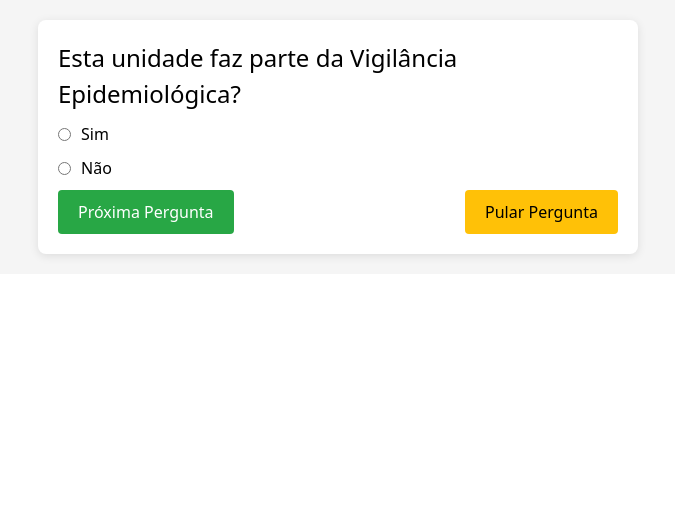
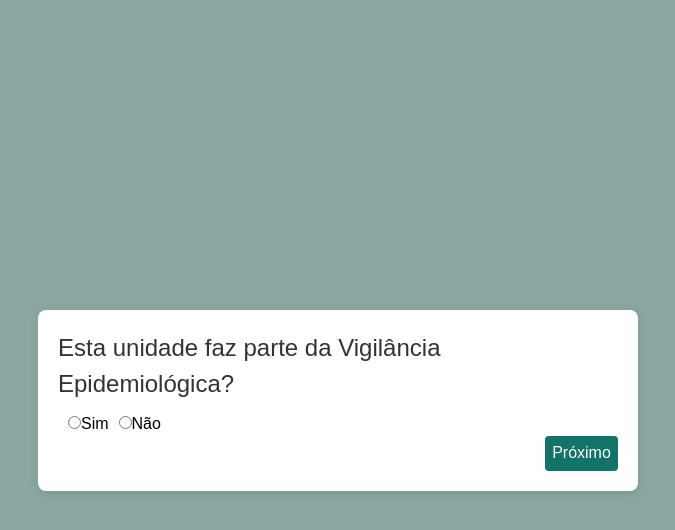
Before and after one commit to andersonbuenos/pesquisasaude, a React (Vite) app in the folder pesquisasaude/: page /questions in a window 1280 px wide. Shown: the top 530 px of the page, without its empty margins (302-977 px from the left). Built offline with nearby package versions, Linux system fonts and the light colour scheme.

Commit message:
edição do forms

```diff
--- a/pesquisasaude/src/components/Questions.css
+++ b/pesquisasaude/src/components/Questions.css
@@ -4,7 +4,11 @@
   align-items: center;
   flex-direction: column;
   padding: 20px;
-    background-color: #f5f5f5;
+  background-color: #8AA6A3; /* Cor de fundo mais suave */
+  height: 100vh; /* Preencher a altura da tela */
+  font-family: 'Montserrat', sans-serif; /* Fonte mais legível */
+  font-style: bold;
+  font-weight: 400;
 }
 
 .question-card {
@@ -16,39 +20,56 @@
   max-width: 600px;
 }
 
+.question-card:hover {
+  transform: translateY(-2px); /* Levantar um pouco o card ao passar o mouse */
+}
+
 .question-title {
   font-size: 1.5rem;
   margin-bottom: 10px;
+  color: #333; /* Texto mais escuro para melhor legibilidade */
 }
 
 .option-container {
   display: flex;
   align-items: center;
-    margin: 10px 0;
+  margin: 15px 0;
 }
 
 .option-label {
   margin-left: 10px;
 }
 
-  .text-input {
+/* Estilo do Input de Texto */
+input[type="text"] {
   width: 100%;
   padding: 10px;
   margin-bottom: 20px;
   border: 1px solid #ccc;
   border-radius: 4px;
+  font-size: 1rem;
+  transition: border-color 0.3s ease, box-shadow 0.3s ease;
 }
 
-  .button-container {
+input[type="text"]:focus {
+  border-color: #66afe9; /* Cor da borda ao focar */
+  box-shadow: 0 0 5px rgba(102, 175, 233, .8); /* Sombra suave ao focar */
+  outline: none; /* Remove a borda padrão */
+}
+
+/* Estilo dos Botões */
+.navigation-buttons {
   display: flex;
   justify-content: space-between;
 }
 
-  .next-button, .skip-button {
+button {
   padding: 10px 20px;
   border: none;
   border-radius: 4px;
   cursor: pointer;
+  font-size: 1rem;
+  transition: background-color 0.3s ease, transform 0.3s ease;
 }
 
 .next-button {
@@ -56,12 +77,25 @@
   color: white;
 }
 
-  .skip-button {
-    background-color: #ffc107;
-    color: black;
+.next-button:hover {
+  background-color: #218838; /* Escurece ao passar o mouse */
+  transform: translateY(-2px); /* Efeito de levantar o botão */
 }
 
-  .thank-you-message {
+.skip-button {
+  background-color:#127369;
+  color: #fff;
+  width: 73px;
+  height: 35px;
+}
+
+.skip-button:hover {
+  background-color: #10403B; /* Escurece ao passar o mouse */
+  transform: translateY(-2px); /* Efeito de levantar o botão */
+}
+
+.end-message {
   text-align: center;
   font-size: 1.5rem;
+  color: #333; /* Texto mais escuro para melhor legibilidade */
 }
--- a/pesquisasaude/src/components/Questions.tsx
+++ b/pesquisasaude/src/components/Questions.tsx
@@ -1,7 +1,7 @@
 import React, { useState } from "react";
-import './Questions.css'; // Importando o arquivo de estilos CSS
+import './Questions.css';
 
-// Definindo a interface para formData
+// Defina a estrutura do objeto de dados do formulário
 interface FormData {
   vigilanciaEpidemiologica: string;
   leitosUTI: string;
@@ -36,7 +36,6 @@ interface FormData {
 }
 
 const Questions = () => {
-  // Usando a interface FormData para tipar o estado
   const [formData, setFormData] = useState<FormData>({
     vigilanciaEpidemiologica: "",
     leitosUTI: "",
@@ -84,218 +83,116 @@ const Questions = () => {
   const [currentQuestionIndex, setCurrentQuestionIndex] = useState(0);
 
   const questions = [
-    // Suas perguntas aqui...
-    {
-      question: "Esta unidade faz parte da Vigilância Epidemiológica?",
-      options: ["Sim", "Não"],
-      key: "vigilanciaEpidemiologica",
-    },
-    {
-      question: "Possui leitos de UTI?",
-      options: [
-        "Somente UTI Adulto",
-        "Somente UTI Infantil",
-        "UTI Adulto e Pediátrico",
-        "Não possui UTI",
-      ],
-      key: "leitosUTI",
-    },
-    // Continue adicionando suas perguntas
-    {
-      question: "Quais observações você gostaria de adicionar?",
-      type: "text",
-      key: "observacoesA",
-    },
-    {
-      question: "Qual o nome do responsável pela Vigilância Epidemiológica?",
-      type: "text",
-      key: "nomeVigEpi",
-    },
-    {
-      question: "Qual o contato da Vigilância Epidemiológica?",
-      type: "text",
-      key: "contatoVigEpi",
-    },
-    {
-      question: "A unidade possui RT da Rede Frio?",
-      options: ["Sim", "Não"],
-      key: "rtRedeFrio",
-    },
-    {
-      question: "Qual o e-mail do RT?",
-      type: "text",
-      key: "emailRT",
-    },
-    {
-      question: "Qual o telefone do RT?",
-      type: "text",
-      key: "telefoneRT",
-    },
-    {
-      question: "Quais comentários adicionais você gostaria de fazer?",
-      type: "text",
-      key: "comentariosB",
-    },
-    {
-      question: "A unidade pertence à Rede Frio Municipal?",
-      options: ["Sim", "Não"],
-      key: "redeFrioMunicipal",
-    },
-    {
-      question: "Que tipos de soros a unidade possui?",
-      options: [
-        "Anti-botrópico",
-        "Anti-crotálico",
-        "Anti-elapídico",
-        "Anti-laquético",
-        "Anti-botrópico/crotálico",
-        "Anti-botrópico/laquético",
-        "Anti-aracnídico",
-        "Anti-escorpiônico",
-        "Anti-loxoscélico",
-        "Anti-lonômico",
-      ],
-      key: "tipoSoros",
-    },
-    {
-      question: "Como está o armazenamento de soros?",
-      options: ["Adequado", "Inadequado"],
-      key: "armazenamento",
-    },
-    {
-      question: "Como está a manutenção da estrutura?",
-      options: ["Adequado", "Inadequado"],
-      key: "manutencaoEstrutura",
-    },
-    {
-      question: "Quais comentários sobre a manutenção você gostaria de adicionar?",
-      type: "text",
-      key: "comentariosManutencao",
-    },
-    {
-      question: "A unidade possui equipamentos de conservação?",
-      options: ["Sim", "Não"],
-      key: "equipamentoConservacao",
-    },
-    {
-      question: "Como está o armazenamento de conservação?",
-      options: ["Adequado", "Inadequado"],
-      key: "armazenamentoConservacao",
-    },
-    {
-      question: "Quais comentários sobre a conservação você gostaria de adicionar?",
-      type: "text",
-      key: "comentariosConservacao",
-    },
-    {
-      question: "Como está o controle de estoque?",
-      options: ["Adequado", "Inadequado"],
-      key: "controleEstoque",
-    },
-    {
-      question: "Houve intercorrências?",
-      options: ["Sim", "Não"],
-      key: "intercorrencia",
-    },
-    {
-      question: "Os registros de notificações estão adequados?",
-      options: ["Sim", "Não"],
-      key: "registrosNotificacoes",
-    },
-    {
-      question: "Como está o transporte de soros?",
-      options: ["Adequado", "Inadequado"],
-      key: "transporte",
-    },
-    {
-      question: "A equipe recebeu capacitação?",
-      options: ["Sim", "Não"],
-      key: "capacitacaoEquipe",
-    },
-    {
-      question: "O PGRSS está implementado?",
-      options: ["Sim", "Não"],
-      key: "pgrss",
-    },
-    {
-      question: "A unidade possui licença sanitária?",
-      options: ["Sim", "Não"],
-      key: "licencaSanitaria",
-    },
-    {
-      question: "Qual o status do RT?",
-      options: ["Ativo", "Inativo"],
-      key: "rtStatus",
-    },
-    {
-      question: "Qual o nome do substituto do RT?",
-      type: "text",
-      key: "substitutoRT.nome",
-    },
-    {
-      question: "Qual o telefone do substituto do RT?",
-      type: "text",
-      key: "substitutoRT.telefone",
-    },
-    {
-      question: "Qual o e-mail do substituto do RT?",
-      type: "text",
-      key: "substitutoRT.email",
-    },
+    { question: "Esta unidade faz parte da Vigilância Epidemiológica?", options: ["Sim", "Não"], key: "vigilanciaEpidemiologica", isRequired: true },
+    { question: "Possui leitos de UTI?", options: ["Somente UTI Adulto", "Somente UTI Infantil", "UTI Adulto e Pediátrico", "Não possui UTI"], key: "leitosUTI", isRequired: true },
+    { question: "Quais observações você gostaria de adicionar?", type: "text", key: "observacoesA" },
+    { question: "Qual o nome do RT da Vigilância Epidemiológica?", type: "text", key: "nomeVigEpi", isRequired: true },
+    { question: "Qual o contato do RT da Vigilância Epidemiológica?", type: "text", key: "contatoVigEpi", isRequired: true },
+    { question: "Qual o nome do RT da Rede de Frio?", type: "text", key: "rtRedeFrio", isRequired: true },
+    { question: "Qual o e-mail do RT da Rede de Frio?", type: "text", key: "emailRT", isRequired: true },
+    { question: "Qual o telefone do RT da Rede de Frio?", type: "text", key: "telefoneRT", isRequired: true },
+    { question: "Comentários adicionais sobre o RT da Rede de Frio:", type: "text", key: "comentariosB" },
+    { question: "A unidade possui rede de frio municipal?", options: ["Sim", "Não"], key: "redeFrioMunicipal", isRequired: true },
+    { question: "Qual o tipo de soros disponíveis?", options: ["Anti-botrópico", "Anti-crotálico", "Anti-elapídico", "Anti-laquético"], key: "tipoSoros", isRequired: true },
+    { question: "Como é feito o armazenamento?", options: ["Adequado", "Inadequado"], key: "armazenamento", isRequired: true },
+    { question: "Manutenção da estrutura é feita regularmente?", options: ["Sim", "Não"], key: "manutencaoEstrutura", isRequired: true },
+    { question: "Comentários sobre a manutenção da estrutura:", type: "text", key: "comentariosManutencao" },
+    { question: "Equipamentos de conservação estão em boas condições?", options: ["Sim", "Não"], key: "equipamentoConservacao", isRequired: true },
+    { question: "Como é feito o armazenamento da conservação?", options: ["Adequado", "Inadequado"], key: "armazenamentoConservacao", isRequired: true },
+    { question: "Comentários sobre a conservação:", type: "text", key: "comentariosConservacao" },
+    { question: "Controle de estoque é feito regularmente?", options: ["Sim", "Não"], key: "controleEstoque", isRequired: true },
+    { question: "Como a unidade lida com intercorrências?", options: ["Protocolo definido", "Não há protocolo"], key: "intercorrencia", isRequired: true },
+    { question: "Registros e notificações são realizados corretamente?", options: ["Sim", "Não"], key: "registrosNotificacoes", isRequired: true },
+    { question: "O transporte da vacina está adequado?", options: ["Sim", "Não"], key: "transporte", isRequired: true },
+    { question: "A equipe foi capacitada para a conservação da vacina?", options: ["Sim", "Não"], key: "capacitacaoEquipe", isRequired: true },
+    { question: "O PGRSS está implementado na unidade?", options: ["Sim", "Não"], key: "pgrss", isRequired: true },
+    { question: "A unidade possui licença sanitária?", options: ["Sim", "Não"], key: "licencaSanitaria", isRequired: true },
+    { question: "Qual é o status do RT da unidade?", options: ["Ativo", "Substituto"], key: "rtStatus", isRequired: true },
+    { question: "Nome do substituto do RT:", type: "text", key: "substitutoRT.nome" },
+    { question: "Telefone do substituto do RT:", type: "text", key: "substitutoRT.telefone" },
+    { question: "E-mail do substituto do RT:", type: "text", key: "substitutoRT.email" },
+    // Outras perguntas...
   ];
 
-  const handleChange = (key: string, value: string) => {
-    setFormData((prevData) => ({ ...prevData, [key]: value }));
+  const handleNextQuestion = () => {
+    const currentKey = questions[currentQuestionIndex].key as keyof FormData; // Asserção de tipo
+
+    // Verifique se o formData contém a chave e se o valor não está vazio
+    if (formData[currentKey] !== undefined && formData[currentKey] !== '') {
+      setCurrentQuestionIndex((prevIndex) => prevIndex + 1);
+    }
   };
 
-  const handleNextQuestion = () => {
-    setCurrentQuestionIndex((prevIndex) => prevIndex + 1);
-  };
 
   const handleSkipQuestion = () => {
     setCurrentQuestionIndex((prevIndex) => prevIndex + 1);
   };
+
+  const handleOptionChange = (key: string, value: string) => {
+    // Atualiza o estado do formData ao selecionar uma opção
+    setFormData((prevData) => ({
+      ...prevData,
+      [key]: value,
+    }));
+  };
+
+  const handleTextChange = (key: string, value: string) => {
+    // Atualiza o estado do formData ao digitar um texto
+    setFormData((prevData) => ({
+      ...prevData,
+      [key]: value,
+    }));
+  };
+
+  const TextInput = ({ value, onChange }: { value: string; onChange: (value: string) => void }) => (
+    <input
+      type="text"
+      value={value}
+      onChange={(e) => onChange(e.target.value)}
+    />
+  );
+
+  // Uso no JSX
+  type FormDataKeys = keyof FormData; // Define as chaves do FormData
+
+  const currentKey: FormDataKeys = questions[currentQuestionIndex].key as FormDataKeys; // Assegura que currentKey é um FormDataKey
+  const value = formData[currentKey] as string;
 
   return (
     <div className="questions-container">
       {currentQuestionIndex < questions.length ? (
         <div className="question-card">
           <h3 className="question-title">{questions[currentQuestionIndex]?.question}</h3>
-          {questions[currentQuestionIndex]?.type === "text" ? (
+          {questions[currentQuestionIndex].options ? (
+            <div>
+              {questions[currentQuestionIndex].options.map((option) => (
+                <label class="option-label" key={option}>
+                  <input
+                    type="radio"
+                    name={questions[currentQuestionIndex].key}
+                    value={option}
+                    onChange={() => handleOptionChange(questions[currentQuestionIndex].key, option)}
+                  />
+                  {option}
+                </label>
+              ))}
+            </div>
+          ) : (
             <input
-              type="text"
-              className="text-input"
-              onChange={(e) =>
-                handleChange(questions[currentQuestionIndex].key, e.target.value)
-              }
-            />
-          ) : (
-            questions[currentQuestionIndex]?.options?.map((option, index) => (
-              <div className="option-container" key={index}>
-                <input
-                  type="radio"
-                  name={questions[currentQuestionIndex].key}
-                  value={option}
-                  onChange={() =>
-                    handleChange(questions[currentQuestionIndex].key, option)
-                  }
-                />
-                <label className="option-label">{option}</label>
-              </div>
-            ))
+            type="text"
+            className="text-input" // Classe CSS adicionada para estilização
+            value={value} // Use o valor do formData
+            onChange={(e) => handleTextChange(currentKey, e.target.value)} // Atualize com o valor do formData
+          />
           )}
-          <div className="button-container">
-            <button className="next-button" onClick={handleNextQuestion}>
-              Próxima Pergunta
-            </button>
-            <button className="skip-button" onClick={handleSkipQuestion}>
-              Pular Pergunta
-            </button>
+          <div className="navigation-buttons">
+            <button onClick={handleSkipQuestion}></button>
+            <button class="skip-button" onClick={handleNextQuestion}>Próximo</button>
           </div>
         </div>
       ) : (
-        <div className="thank-you-message">
-          <h3>Obrigado por responder às perguntas!</h3>
+        <div className="end-message">
+          <h3>Obrigado por responder!</h3>
         </div>
       )}
     </div>
```
Lines whose indentation alone changed are shown as unchanged.
